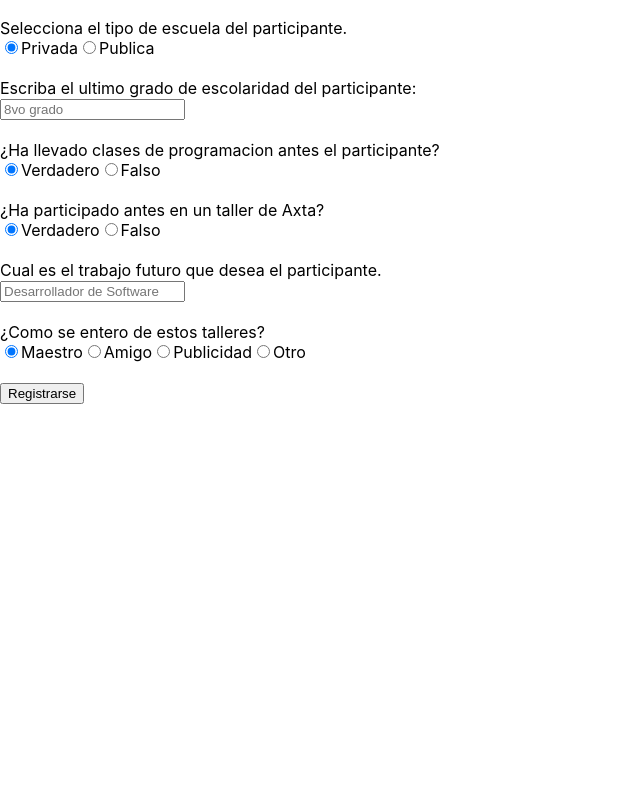
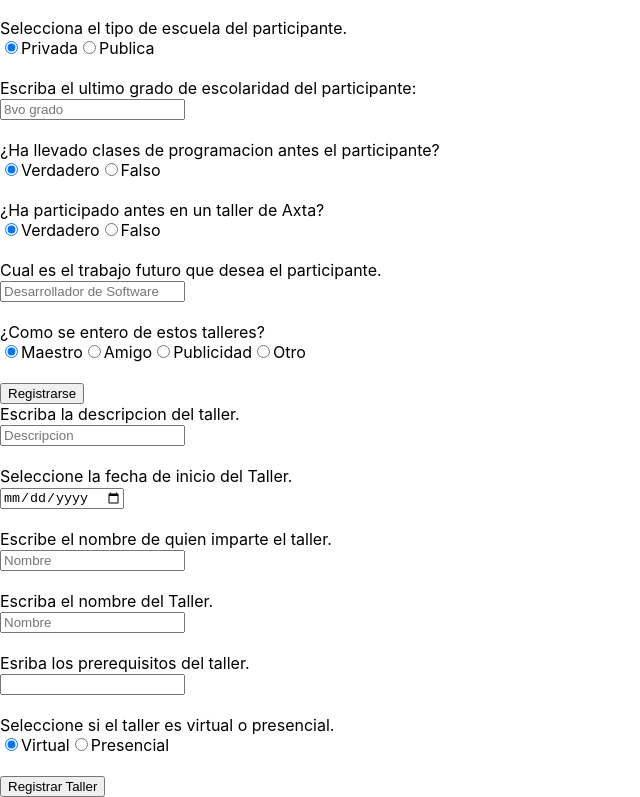
Before and after one commit to francogarza/proyecto-integrador, a React (Create React App) app: page / in a window 1280 px wide. Shown: the part 911-1708 px from the top of the page, without its empty margins (0-640 px from the left). Before the commit the page ends 1315 px from the top, so only its background shows below. Built offline with nearby package versions, Linux system fonts and the light colour scheme; no server answers; the database is empty.

Commit message:
Registro Talleres en Index
Registro Talleres se agrego al index para comprobar funcionalidad.

```diff
--- a/src/index.js
+++ b/src/index.js
@@ -5,6 +5,7 @@ import App from './App';
 import reportWebVitals from './reportWebVitals';
 import RegistroPadres from './RegistroPadres.js';
 import RegistroTaller from './RegistroTaller.js';
+import RegistroTalleres from './RegistroTalleres.js';
 
 const root = ReactDOM.createRoot(document.getElementById('root'));
 root.render(
@@ -12,6 +13,7 @@ root.render(
     <App />
     <RegistroPadres />
     <RegistroTaller />
+    <RegistroTalleres />
   </React.StrictMode>
 );
 
```
